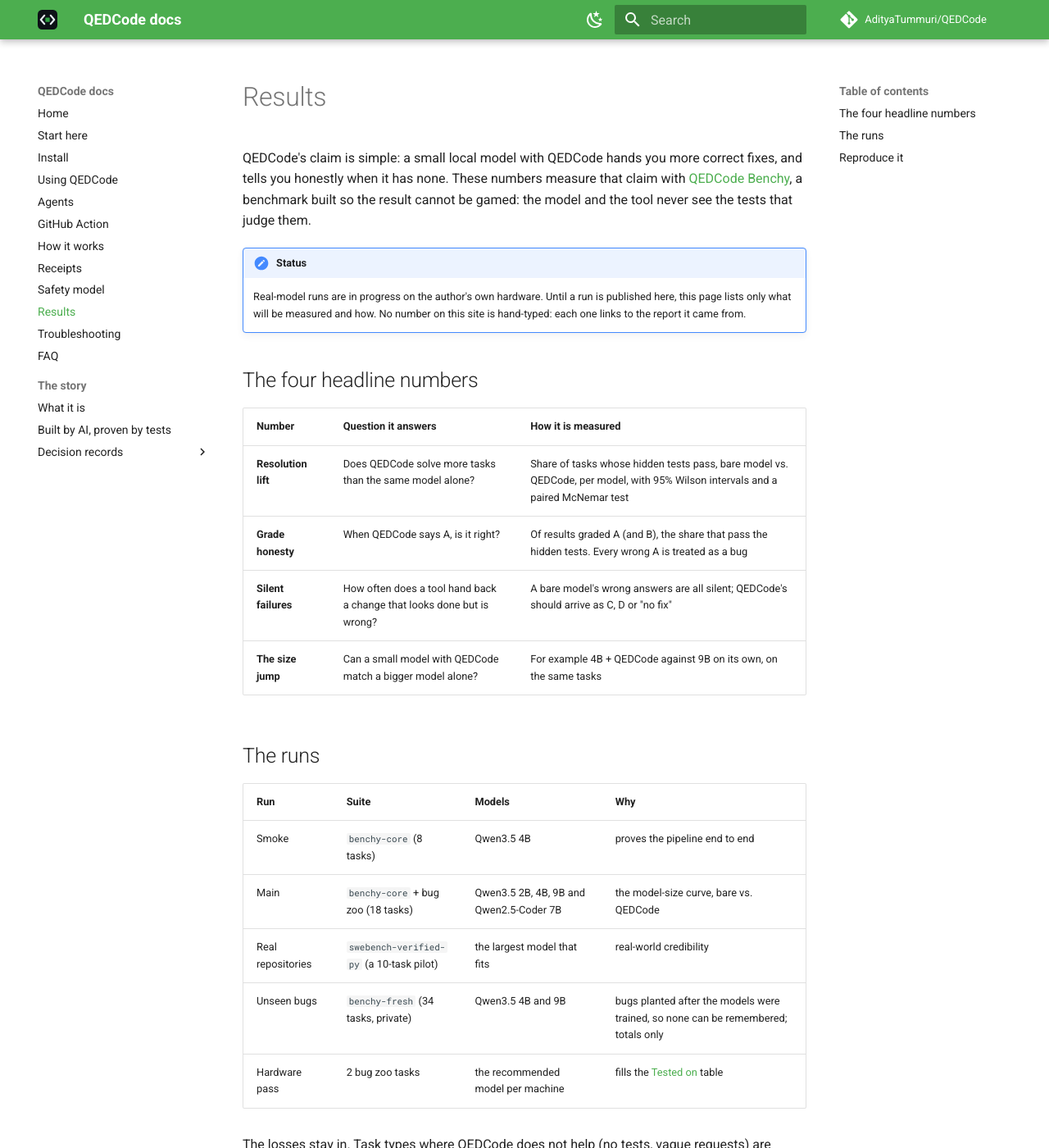
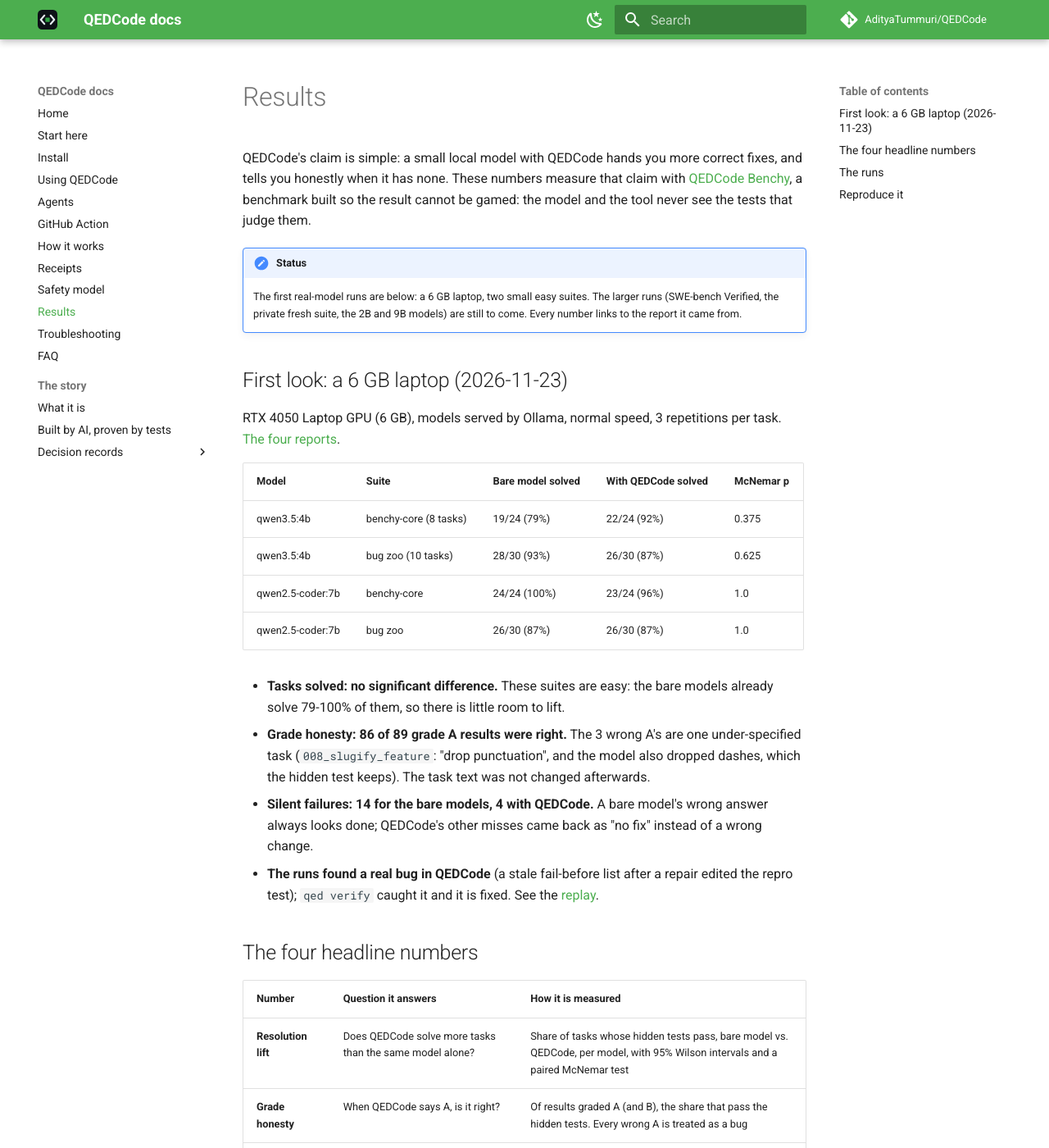
Before and after one commit to AdityaTummuri/QEDCode, an MkDocs documentation site: the page built from docs/results.md, in a window 1280 px wide and 1400 px high. Shown: the whole window at 82% size. Built offline with MkDocs 1.6.1 and Material for MkDocs 9.7.7, drawn with Linux system fonts in a browser that asks for light colours; comment, search, counter and statistics services are not loaded.

Commit message:
First real numbers and a replay gallery from the 6 GB laptop
docs/results.md, the README and the landing page now show the first measured runs (qwen3.5:4b
and qwen2.5-coder:7b via Ollama on an RTX 4050 laptop, benchy-core and the bug zoo, 3 reps),
labelled as a first look on easy suites: no significant difference in tasks solved, grade A
right 86 of 89 times, silent failures 14 bare vs 4 with QEDCode. Reports live in Benchy.

website/replays/ plays four real asciinema recordings with a small built-in player, including
the run where qed verify caught a QEDCode bug.

```diff
--- a/docs/results.md
+++ b/docs/results.md
@@ -6,9 +6,32 @@ tells you honestly when it has none. These numbers measure that claim with
 cannot be gamed: the model and the tool never see the tests that judge them.
 
 !!! note "Status"
-    Real-model runs are in progress on the author's own hardware. Until a run is published here,
-    this page lists only what will be measured and how. No number on this site is hand-typed:
-    each one links to the report it came from.
+    The first real-model runs are below: a 6 GB laptop, two small easy suites. The larger runs
+    (SWE-bench Verified, the private fresh suite, the 2B and 9B models) are still to come. Every
+    number links to the report it came from.
+
+## First look: a 6 GB laptop (2026-11-23)
+
+RTX 4050 Laptop GPU (6 GB), models served by Ollama, normal speed, 3 repetitions per task.
+[The four reports](https://github.com/AdityaTummuri/QEDCode-benchy/tree/main/results/pilots/2026-11-23-ollama-rtx4050-laptop).
+
+| Model | Suite | Bare model solved | With QEDCode solved | McNemar p |
+| --- | --- | --- | --- | --- |
+| qwen3.5:4b | benchy-core (8 tasks) | 19/24 (79%) | 22/24 (92%) | 0.375 |
+| qwen3.5:4b | bug zoo (10 tasks) | 28/30 (93%) | 26/30 (87%) | 0.625 |
+| qwen2.5-coder:7b | benchy-core | 24/24 (100%) | 23/24 (96%) | 1.0 |
+| qwen2.5-coder:7b | bug zoo | 26/30 (87%) | 26/30 (87%) | 1.0 |
+
+- **Tasks solved: no significant difference.** These suites are easy: the bare models already
+  solve 79-100% of them, so there is little room to lift.
+- **Grade honesty: 86 of 89 grade A results were right.** The 3 wrong A's are one
+  under-specified task (`008_slugify_feature`: "drop punctuation", and the model also dropped
+  dashes, which the hidden test keeps). The task text was not changed afterwards.
+- **Silent failures: 14 for the bare models, 4 with QEDCode.** A bare model's wrong answer always
+  looks done; QEDCode's other misses came back as "no fix" instead of a wrong change.
+- **The runs found a real bug in QEDCode** (a stale fail-before list after a repair edited the
+  repro test); `qed verify` caught it and it is fixed. See the
+  [replay](https://adityatummuri.github.io/QEDCode/replays/).
 
 ## The four headline numbers
 
```
Also changed, not shown: README.md (+4 -3 lines), website/index.html (+6 -5 lines), website/replays/index.html (added, +71 -0 lines), website/replays/player.js (added, +73 -0 lines), 4 other files.
